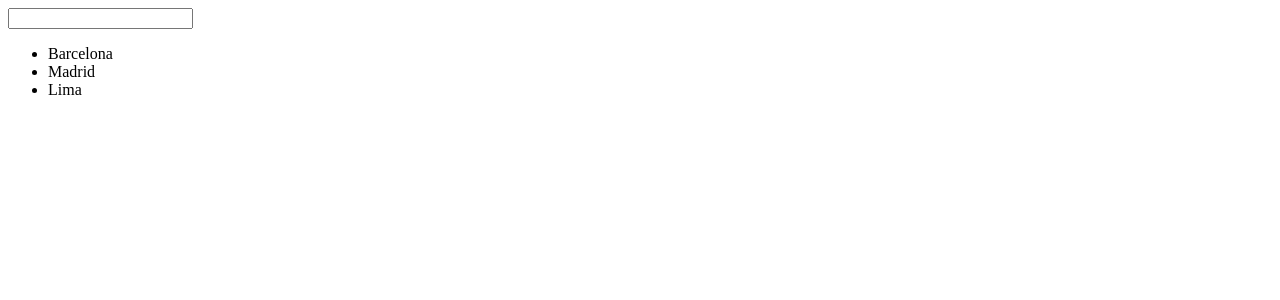
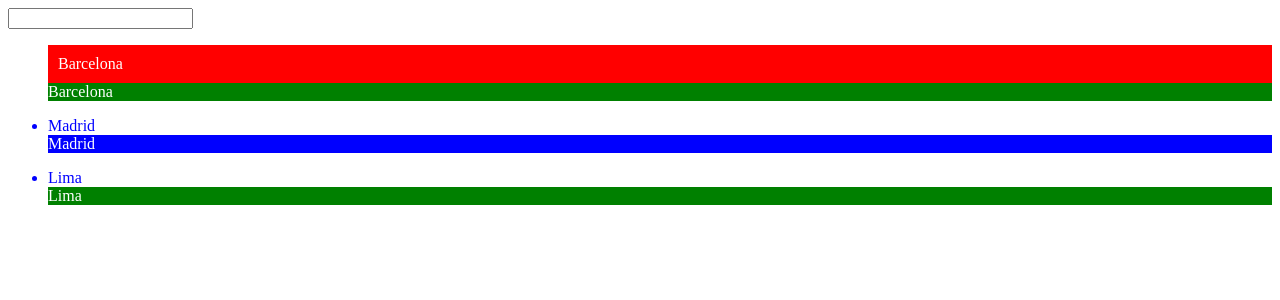
Before and after one commit to ConxiCR/angular_28dias, an Angular app: page / in a window 1280 px wide. Shown: the top 300 px of the page. Built offline with nearby package versions, Linux system fonts and the light colour scheme.

Commit message:
Reto7 directivas de atributo (ngClass, ngStyle)
Signed-off-by: ConxiCr <conxicr@hotmail.com>

```diff
--- a/src/app/app.component.html
+++ b/src/app/app.component.html
@@ -12,7 +12,13 @@
 <p *ngIf="name">El nombre es: {{ name }}</p>
 <input type="text" [(ngModel)]="name">
 <!--renderizamos cities utilizando la directiva ngFor con una variable local-->
-<ul>
-    <li *ngFor="let city of cities">{{city}}</li>
-
+<ul *ngFor="let city of cities">
+   <!--<li {{city}}</li>-->
+    <!--pasamos un string. Clase-->
+    <!--<li [ngClass]= "'selected blue'">{{city}}</li>-->
+    <!--pasamos un array de strings. Siempre es mas facil añadir clases-->
+    <!--<li [ngClass]= "['selected', 'blue']">{{city}}</li>-->
+    <!--pasamos un objeto. Si la condición se cumple se aplica la clase-->
+    <li [ngClass]= "{'selected': city === 'Barcelona', 'blue': city != 'Barcelona'}">{{city}}</li>
+    <li [ngStyle]= "{'color': 'white', 'background-color': city === 'Madrid' ? 'blue' : 'green'}">{{city}}</li>
 </ul>
--- a/src/app/app.component.scss
+++ b/src/app/app.component.scss
@@ -0,0 +1,13 @@
+.selected{
+    background-color: #ff0000;
+    color: #ffffff;
+    padding: 10px;
+    list-style: none;
+}
+.unSelected{
+    background-color:#ffffff;
+    padding: 10px;;
+}
+.blue{
+    color: #0000ff;
+}
```
Also changed, not shown: 1 other file (tests, documents, lock files or other folders).
